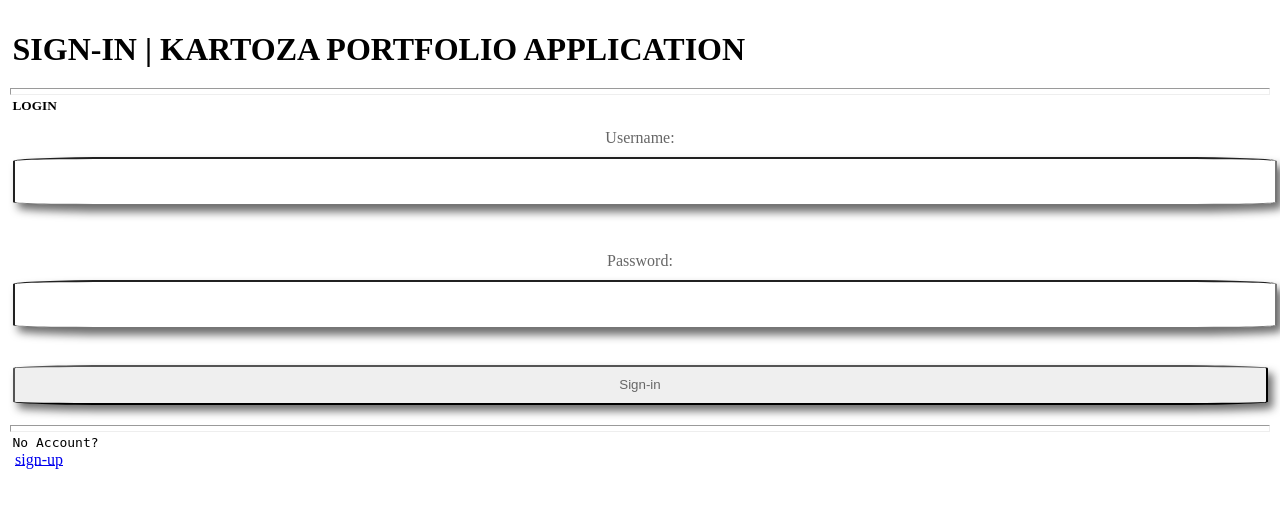
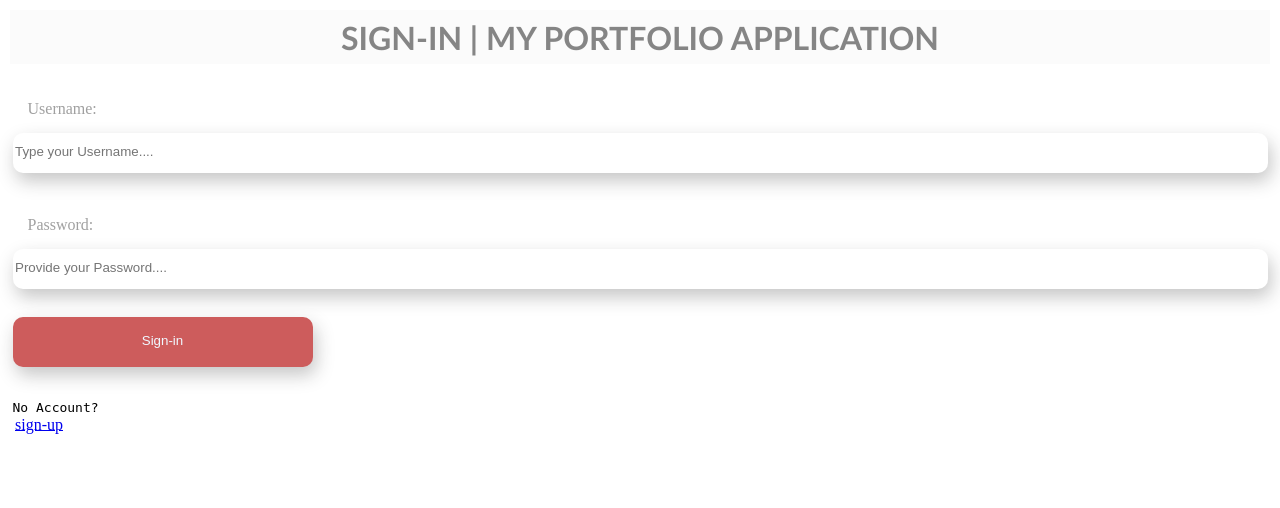
Before and after one commit to Owzaa/kartoza-work, a Django app: page /login/ in a window 1280 px wide. Shown: the top 508 px of the page. Run offline with Django 4.2, Linux system fonts and the light colour scheme.

Commit message:
commit on master

```diff
--- a/portfolioAsess/account/models.py
+++ b/portfolioAsess/account/models.py
@@ -8,8 +8,8 @@ from django.urls import reverse_lazy
 # UserProfile Model:
 class UserProfile(models.Model):
         username = models.OneToOneField(User, on_delete=models.CASCADE)
-        home_address = models.TextField()
-        phone_number = models.CharField(max_length=12)
+        homeAddress = models.TextField()
+        phoneNumber = models.CharField(max_length=12)
         location = models.CharField(max_length=200)
 # return userProfile name as string
         def __str__(self):
--- a/portfolioAsess/folioApp/static/css/portfolio.css
+++ b/portfolioAsess/folioApp/static/css/portfolio.css
@@ -4,51 +4,94 @@
 
 
 * {
-    justify-content: center;
+justify-content: center;
 margin:auto;
 padding: 2.5px;
-padding: top 5px;
 }
 .form-row{
-    display: block;
+    display:block;
     justify-content: center;
-    justify-items: center;
     margin:auto;
 }
 .Container{
-    display: inline;
+    display: flexbox;
     justify-content: center;
 }
 
 
 form{
-    display: flexbox;
-    justify-content: center;
+    display: flex;
 }
 
-/* All Input attributes styling */
+/* All HTML Input Element styling */
 
 input{
-    display: flex;
+    display: flexbox;
+    margin-bottom:10px;
+    padding-bottom:5px;
     width: 100%;
     justify-content: center;
     height: 40px;
-    color: #666;
-    box-shadow: 5px 6px 8px 0px rgba(20, 20, 20, 0.616);
-    border-radius: 8%;
+    color: rgba(102, 102, 102, 0.699);
+    box-shadow: 3px 8px 18px 0px rgba(36, 35, 35, 0.26);
+    border-radius: 10px;
+    border: none;
 }
 
 label{
     display:inline-flex;
     justify-content:flex-start;
-    padding: 10px;
-    color: #666;
+    padding: 15px;
+    color: rgba(71, 71, 71, 0.514);
+    text-transform: capitalize;
+
 }
 .signupText{
-
     display: flex ;
     justify-content: center;
-    color: rgba(82, 82, 82, 0.795);
+    color: rgb(248, 248, 248);
     font-size: 62px;
     font-weight: 900;
+    border-width: .5px;
+    border-radius:15px;
+    box-shadow: 3px 8px 18px 0px rgba(36, 35, 35, 0.616);
+
 }
+.signinText{
+    display: flex ;
+    justify-content: center;
+    color: rgba(82, 82, 82, 0.452);
+    font-size: 62px;
+    font-weight: 900;
+    border-width: .5px;
+    border-radius:15px;
+    box-shadow: 3px 8px 15px 0px rgba(36, 35, 35, 0.616);
+
+}
+#signIn{
+    display: flexbox;
+    justify-content: center;
+    width:300px;
+    height: 50px;
+    background-color: indianred;
+    color: aliceblue;
+    float:none;
+}
+.button, #signin :hover{
+    background-color: rgba(1, 5, 24, 0.527);
+    color: rgba(255, 255, 255, 0.678);
+    transition: .5;
+
+}
+h1 {
+    display: flex;
+    justify-items: center;
+    justify-content: center;
+    color: rgba(53, 53, 53, 0.596);
+    font-family:'Trebuchet MS', 'Lucida Sans Unicode', 'Lucida Grande', 'Lucida Sans', Arial, sans-serif
+
+}
+.HeaderTextContainer{
+    background-color: rgba(14, 13, 13, 0.014);
+    color: rgba(255, 255, 255, 0.938);
+}
--- a/portfolioAsess/folioApp/templates/base/base.html
+++ b/portfolioAsess/folioApp/templates/base/base.html
@@ -1,5 +1,4 @@
 {% load static   %}
-<!DOCTYPE html>
 <html>
     <head>
         <meta charset="utf-8">
@@ -11,10 +10,12 @@
     </head>
     <body>
 
+
 <div id="content">
 
 <!-- Displaying our Data  -->
 {% block content %}
+
 
 
 {% endblock %}
--- a/portfolioAsess/folioApp/templates/login/login.html
+++ b/portfolioAsess/folioApp/templates/login/login.html
@@ -3,28 +3,28 @@
 
 {% block content%}
 <div class="container">
-    <span class="HeaderTextContainer">
-        <h1 class="HeaderText">SIGN-IN | KARTOZA PORTFOLIO APPLICATION </h1>
-    </span>
-    <hr/>
-    <h5 class="text aligned-center"> LOGIN </h5>
-<form class="form-row" action="/userProfileForm/" method="post">
+    <div class="HeaderTextContainer">
+        <h1 class="HeaderText"><mall>SIGN-IN</small> | MY PORTFOLIO APPLICATION </h1>
+    </div>
+    <br/>
+
+<form class="form-row" action="form/" method="post">
 
 <!--Username form Field-->
     <label for="username"> Username: </label>
-    <input id="username" size=75 type="text" name="username" maxlength="30" required>
+    <input id="username"placeholder="Type your Username...." size=75 type="text" name="username" maxlength="30" required>
 <br/>
 <br/>
 <!--Password Form Field -->
     <label for="Password"> Password: </label>
-    <input id="Password" size=75 width=45 type="Password" name="Password" required>
+    <input id="Password" placeholder="Provide your Password...." size=75 width=45 type="Password" name="Password" required>
 <br/>
 <br/>
 <!--submit form button-->
-<input type="submit" size=35 value="Sign-in">
+<input class="SignInbutton" id="signIn" type="submit" size=35 value="Sign-in">
 </form>
 <br/>
-<hr/>
+
 <!--Call to action when not registered as a User on the system!-->
 <code color="noAccountText"> No Account? </code>
 <span class="signupLink">
--- a/portfolioAsess/folioApp/views.py
+++ b/portfolioAsess/folioApp/views.py
@@ -1,7 +1,6 @@
 from collections import UserList
 from msilib.schema import ListView
 from django.shortcuts import get_object_or_404, render
-from account.models import UserProfile
 
 
 
@@ -18,18 +17,16 @@ def LoginView(request):
 
 # MapViewDetails Page
 def MapView(request):
-    Template = "MapDetail/userMapDetails.html"
-    return render(request,template_name=Template,context={})
+
+    return render(request,"MapDetail/userMapDetails.html",context={})
 
 # UserDetailView Function
-def User_DetailsView(request):
-    Template = "UserDetails/userDetails.html"
-    return render(request,template_name=Template,context={})
+def ProfileDetailsView(request):
+    return render(request,"account/UserDetails/userDetails.html",context={})
 
 # userEditDetailView Function
-def User_EditDetailsView(request):
-    Template = "UserEditDetails/userEditDetails.html"
-    return render(request,template_name=Template,context={})
+def ProfileEditDetailsView(request):
+    return render(request,"UserEditDetails/userEditDetails.html",context={})
 
 # Listing Our Accounts stored in the Database:
 # AccountDetailsListingView ==> Subclassed->(ListView)
@@ -37,7 +34,7 @@ def User_EditDetailsView(request):
     model = UserProfile
  '''
 
-# Listing all Accounts in our TemplateView
+# Listing all Accounts in our Database to our HTML TemplateView
 def ListAccounts(request):
     user = get_object_or_404()
-    return render(request,'account/List-Accounts.html',{})
+    return render(request,'List-Accounts.html',{'users':user})
--- a/portfolioAsess/portfolioAsess/urls.py
+++ b/portfolioAsess/portfolioAsess/urls.py
@@ -15,17 +15,19 @@ Including another URLconf
 """
 from django.contrib import admin
 from django.urls import path
-from folioApp.views import HomeView,SignUpView,LoginView,MapView,User_DetailsView,User_EditDetailsView
+from folioApp.views import HomeView,SignUpView,LoginView,MapView,ProfileEditDetailsView,ProfileDetailsView
 
 
 urlpatterns = [
     path('admin/', admin.site.urls),
     path('', HomeView, name='HomeView'),
-    path('sign-up/', SignUpView, name='sign-up'),
-    path('login/', LoginView, name='login'),
-    path('user-Details/', User_DetailsView, name='user-details'),
-    path('user-Edit-Details/', User_EditDetailsView, name='user-edit-details'),
-    path('MapDetails/', MapView, name='map-details')
+    path('sign-up/', SignUpView, name='SignUpView'),
+    path('login/', LoginView, name='LoginView'),
+    path('Profile-Details/', ProfileDetailsView, name='ProfileDetailsView'),
+    path('{{username}}-Edit-Details/', ProfileEditDetailsView, name='ProfileEditDetailsView'),
+    path('MapDetails/', MapView, name='MapDetails'),
+    path('List-All-Accounts/', MapView, name='ListAccounts')
+
 
 
 ]
```
Also changed, not shown: portfolioAsess/account/forms.py (+3 -5 lines), portfolioAsess/account/urls.py (+20 -0 lines), portfolioAsess/account/views.py (+6 -5 lines), portfolioAsess/folioApp/templates/home/index.html (+27 -0 lines), portfolioAsess/folioApp/templates/sign-up/sign-up.html (+16 -21 lines).
